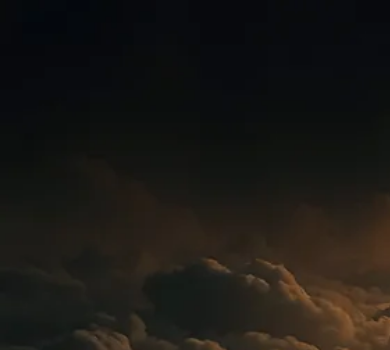
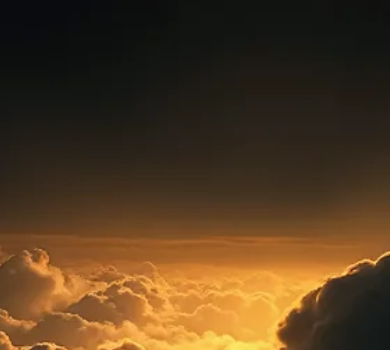
Before and after one commit to plstrack/plstrack.github.io, a plain HTML site: page index.html in a window 390 px wide. Shown: the top 350 px of the page. Drawn offline with Linux system fonts and the light colour scheme.

Commit message:
Fixed background image issue on mobile devices

```diff
--- a/index.html
+++ b/index.html
@@ -5,8 +5,12 @@
 	<meta name="viewport" content="width=device-width, initial-scale=1.0">
 	<title>PlsTrack</title>
 </head>
-<body style="background-image:url('heaven.webp'); background-size:cover;
-		display: flex;
+<body style="background-image:url('heaven.webp');
+	background-attachment: scroll;
+    background-size: cover;
+    background-repeat: no-repeat;
+    background-position: center;
+	display: flex;
     justify-content: center;
     align-items: center;
     min-height: 100vh;
```
